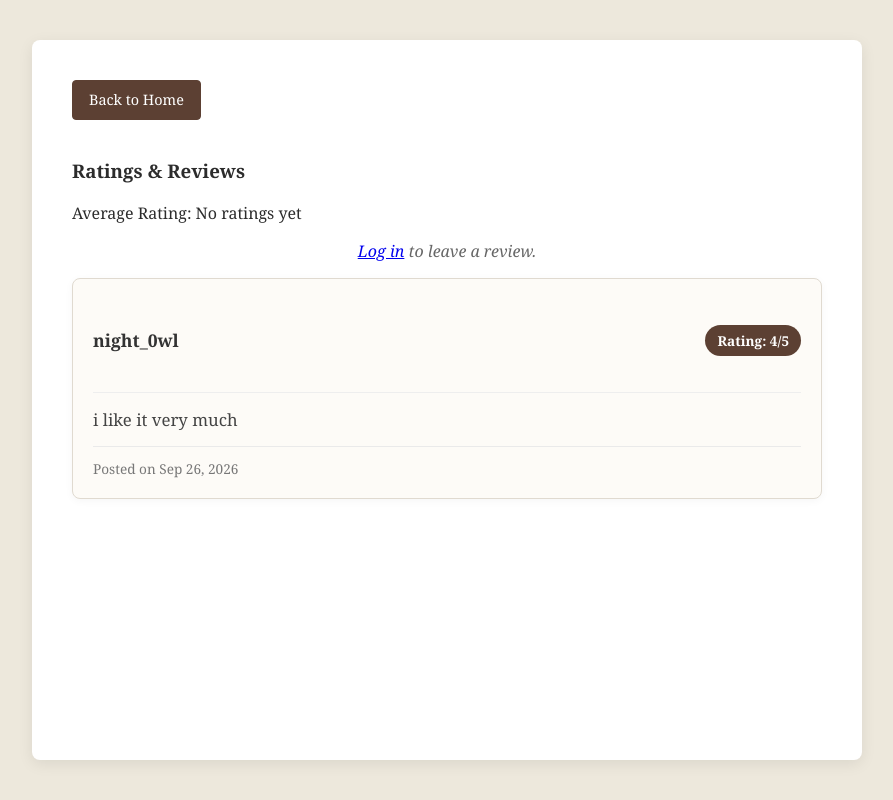
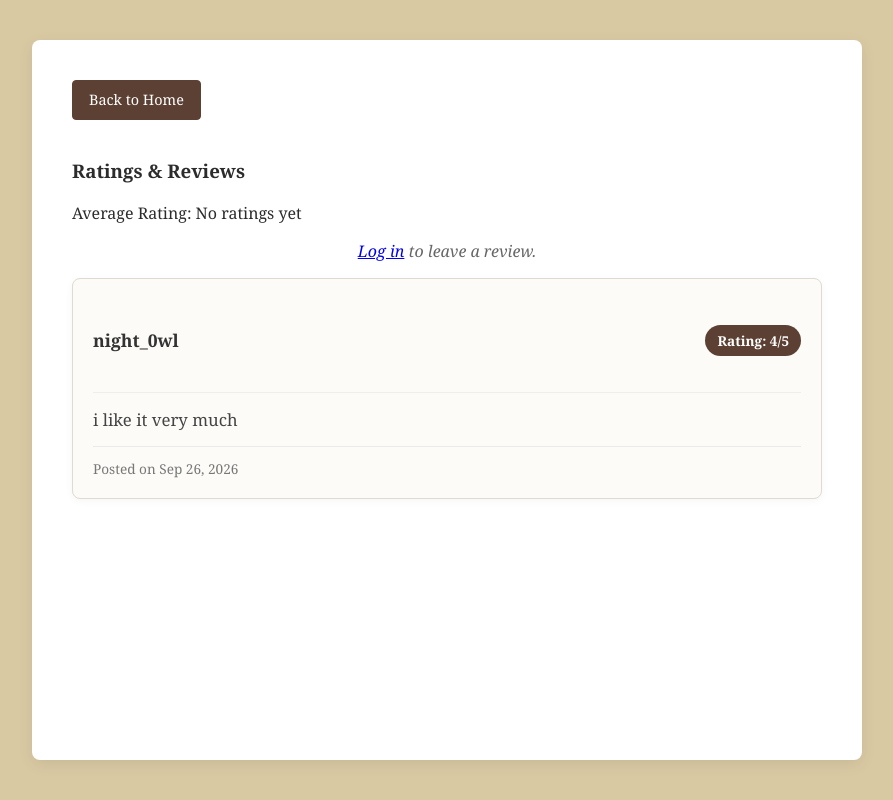
Before and after one commit to rithi-shaa/CSP-2620--GROUP-23, a Django app: page /book/20/ in a window 1280 px wide. Shown: the whole page, without its empty margins (193-1086 px from the left). Run offline with Django 5.2, Linux system fonts and the light colour scheme; data comes from the database, SQL or seed files in the repository; both versions use the stored data as it was after the commit.

Commit message:
update css background to be same as other pages

```diff
--- a/booksession_admin/catalog/templates/catalog/book_detail.html
+++ b/booksession_admin/catalog/templates/catalog/book_detail.html
@@ -6,7 +6,7 @@
 
 <style>
     body {
-        background-color: #ede8dc;
+        background-color: #d9c9a3;
         font-family: 'Georgia', serif;
         color: #2c2c2c;
         margin: 0;
--- a/booksession_admin/catalog/templates/catalog/user_profile.html
+++ b/booksession_admin/catalog/templates/catalog/user_profile.html
@@ -6,7 +6,7 @@
     {% load static %}
     <link rel="stylesheet" href="{% static 'catalog/profile.css' %}">
 </head>
-<body class="book-background">
+<body class="profile-background">
 
     <div class="profile-card">
         <div class="profile-header">
```
Also changed, not shown: booksession_admin/db.sqlite3.
